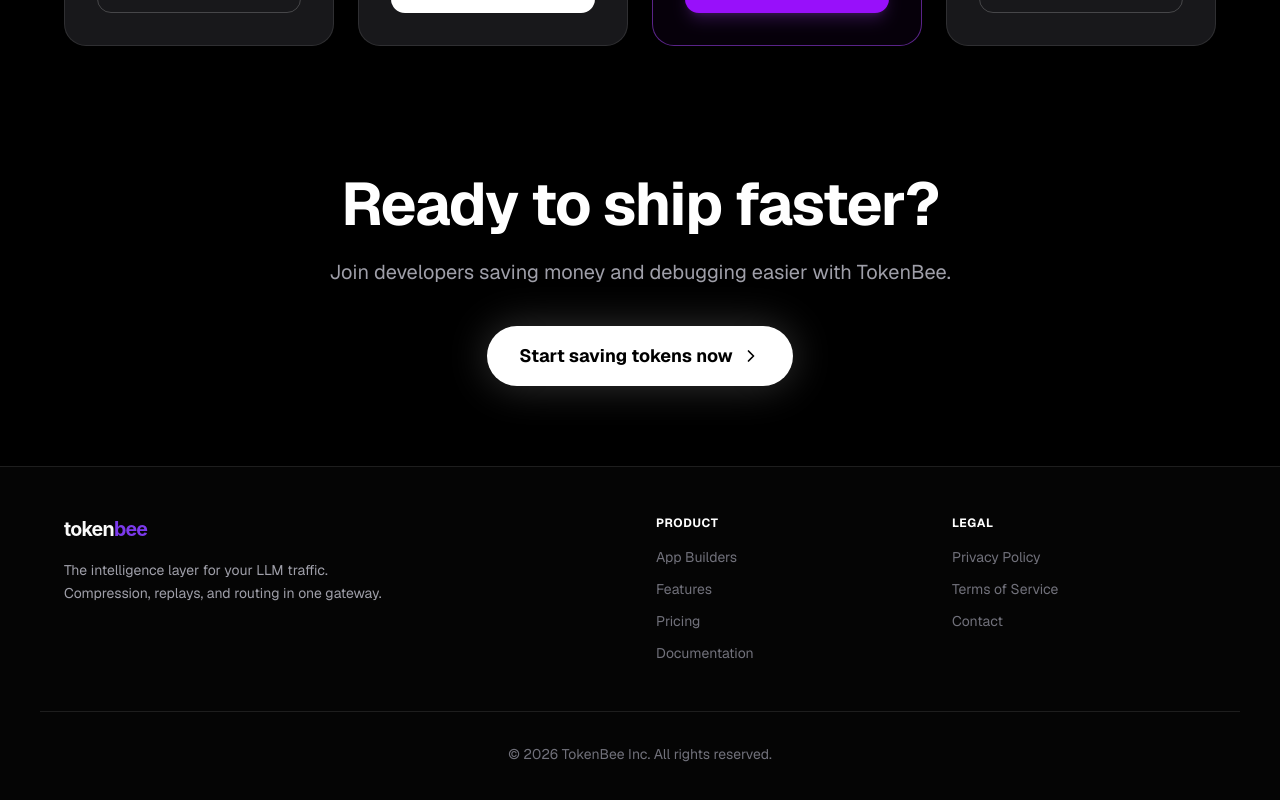
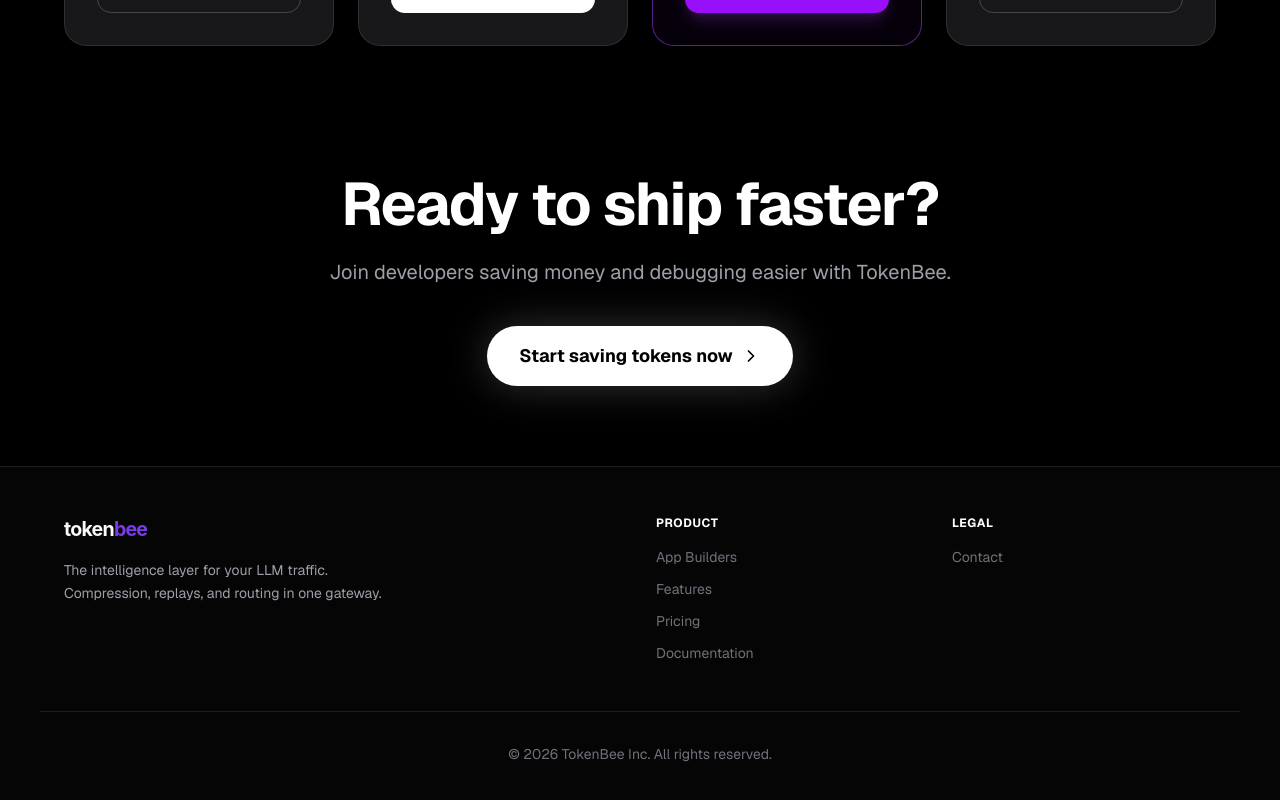
Before and after one commit to MUHAMMEDHUSSAIN11/TokenBee_Dashboard, a Next.js app: page / in a window 1280 px wide. Shown: the part 3687-4487 px from the top of the page. Built offline with nearby package versions, Linux system fonts and the light colour scheme; no server answers.

Commit message:
dev : hydration fixes

```diff
--- a/app/page.tsx
+++ b/app/page.tsx
@@ -671,8 +671,6 @@
           <div>
             <h4 className="mb-4 font-bold text-white uppercase tracking-wider text-xs">Legal</h4>
             <ul className="space-y-3">
-              <li><Link href="/privacy" className="hover:text-white transition-colors">Privacy Policy</Link></li>
-              <li><Link href="/terms" className="hover:text-white transition-colors">Terms of Service</Link></li>
               <li><Link href="mailto:founders@tokenbee.io" className="hover:text-white transition-colors">Contact</Link></li>
             </ul>
           </div>
--- a/components/theme-provider.tsx
+++ b/components/theme-provider.tsx
@@ -5,18 +5,5 @@
 import { type ThemeProviderProps } from "next-themes";
 
 export function ThemeProvider({ children, ...props }: ThemeProviderProps) {
-  const [mounted, setMounted] = React.useState(false);
-
-  React.useEffect(() => {
-    setMounted(true);
-  }, []);
-
-  // Important: On the initial client-side render, we return the children as-is.
-  // This prevents React 19 from seeing the script tag injected by next-themes
-  // during hydration, which fixes the Console Error.
-  if (!mounted) {
-    return <>{children}</>;
-  }
-
   return <NextThemesProvider {...props}>{children}</NextThemesProvider>;
 }
```
